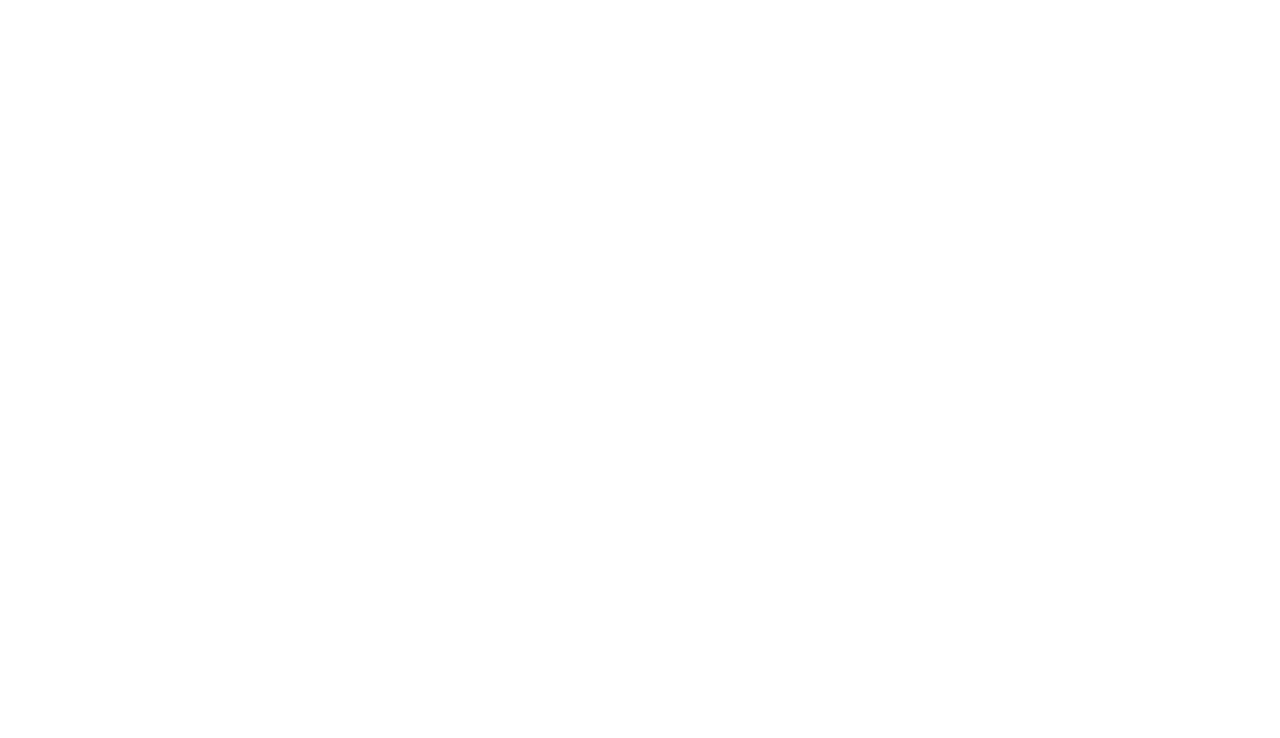
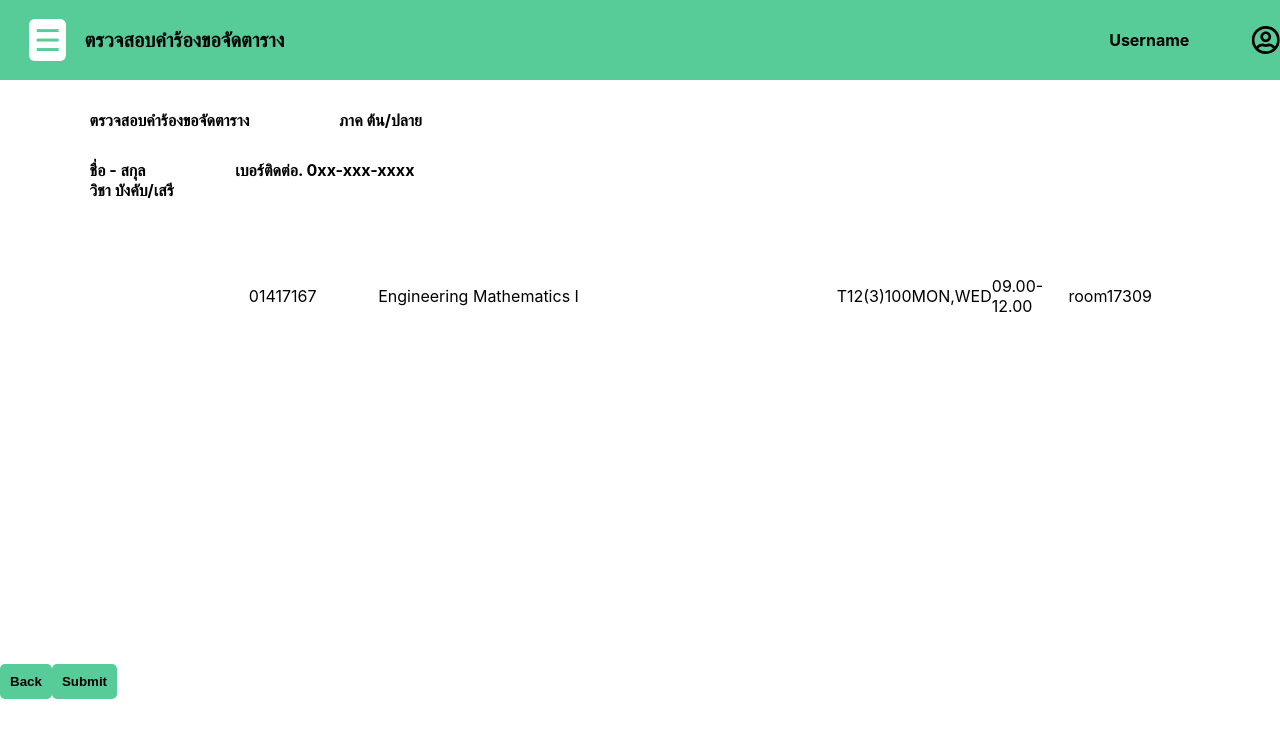
Before and after one commit to b6430300463/SE-Project, a React (Create React App) app: page /checkpage in a window 1280 px wide. Before the commit this address had no page. Shown: the top 738 px of the page. Built offline with nearby package versions, Linux system fonts and the light colour scheme.

Commit message:
latest update

```diff
--- a/src/App.js
+++ b/src/App.js
@@ -3,22 +3,24 @@
 import CheckPage from './Screen/Check';
 import Login from './Screen/Login';
 import Input from './Screen/Input';
-import {BrowserRouter,Routes,Route} from 'react-router-dom';
+import { BrowserRouter, Routes, Route } from 'react-router-dom';
 import CheckSubject from './Screen/checksubject';
-import requestsubject from './Screen/requestsubject';
+import Requestsubject from './Screen/requestsubject';
 import Users from './Screen/Users';
 import MainPage from './Screen/Mainpage';
 function App() {
   return (
     <BrowserRouter>
       <Routes>
-        <Route index element={<Users/>}/>
-        <Route path="input" element={<Input/>}/>
+        <Route index element={<CheckPage/>}/>
         <Route path="import" element={<Import/>} />
         <Route path="checksubject" element={<CheckSubject/>}/>
         <Route path="users" element={<Users/>}/>
         <Route path="mainpage" element={<MainPage/>}/>
         <Route path="login" element={<Login/>}/>
+        <Route path="input" element={<Input/>}/>
+        <Route path="request" element={<Requestsubject/>}/>
+        <Route path="checkpage" element={<CheckPage/>}/>
       </Routes>
     </BrowserRouter>
   );
--- a/src/Screen/Check.js
+++ b/src/Screen/Check.js
@@ -1,16 +1,27 @@
-import './Style/InputStyle.css'
-import './Style/DrawerStyle.css'
-import React, { useState, useEffect } from 'react';
+import './Style/checkStyle.css'
+import { FaSearch } from "react-icons/fa";
+import DataDB from './DB/database-check.json';
+import { FaRegUserCircle } from "react-icons/fa";
+import Swal from 'sweetalert2';
+import { IoArrowBackCircle } from "react-icons/io5";
 import { Link } from 'react-router-dom';
-import { FaRegUserCircle } from "react-icons/fa";
-import axios from 'axios';
+import { useNavigate } from 'react-router-dom';
+import { useState  } from 'react';
 
-
-const url = 'http://localhost:3307';
-
-const CheckSubject = () => {
+// npm  i sweetalert2 react-icon ด้วย
+const CheckPage = () => {
     const [isDrawerOpen, setIsDrawerOpen] = useState(false);
-    const [post, setPost] = useState(null);
+    const navigate = useNavigate();
+    const goBack = () => {
+        navigate(-1);
+    };
+    const submitAlert = () => {
+        Swal.fire({
+            title:"Added successfully!!",
+            icon:"success",
+            confirmButtonText:'Okay'
+        })
+    }
 
     const openNav = () => {
         setIsDrawerOpen(true);
@@ -20,72 +31,89 @@
         setIsDrawerOpen(false);
     };
 
-    useEffect(() => {
-        axios.get(`${url}/api/course`).then((response) => {
-        setPost(response.data);
-        console.log(response.data);
-            });
-        }, []);
-
-        if(!post) return null;
-
-
     return(
-        <div className='input-container'>
-            <div className='header-bar'>
+        <div className="check-container">
+            <div className="header-bar">
                 <div id="main">
                     <span id='span' onClick={openNav}>&#9776;</span>
                 </div>
                 <div id="mySidenav" className={`sidenav ${isDrawerOpen ? 'open' : ''}`}>
                     <a href="javascript:void(0)" class="closebtn" onClick={closeNav}>&times;</a>
+                    <Link to='/mainpage'>หน้าหลัก</Link>
                     <Link to='/import'>เพิ่มรายวิชา</Link>
-                    <Link to='/'>กรอกคำร้องขอเปิดรายวิชา</Link>
+                    <Link to='/input'>กรอกคำร้องขอเปิดรายวิชา</Link>
                     <Link to='/checksubject'>ตรวจสอบรายวิชา</Link>
                     <Link to='/login'>เข้าสู่ระบบ</Link>
+                    <Link to='/users'>จัดการการเข้าถึง</Link>
                 </div>
-
-                <label id="header-font">ตรวจสอบรายวิชา</label>
+                <label id="header-font">ตรวจสอบคำร้องขอจัดตาราง</label>
                 <label id="username"><strong>Username</strong></label>
                 <FaRegUserCircle id="user" size={30}/>
             </div>
-            {/* โค้ดheaderbar */}
-            <br></br>
-                <div className='lec'>
-                    <select name='term' id='select-term'>
-                        <option value='term1'>หลักสูตรประจำปี</option>
-                        <option value='term2'>2565</option>
-                        <option value='term2'>2566</option>
-                    </select>
+            <div className="under1-bar">
+                <label id="under1-font">ตรวจสอบคำร้องขอจัดตาราง</label>
+                <label id="under2-font">ภาค ต้น/ปลาย</label>
+            </div>
+            <div className="under3-bar">
+                <label id="under3-font">ชื่อ - สกุล </label>
+                <label id="under3-font">เบอร์ติดต่อ. 0xx-xxx-xxxx</label>
+            </div>
+            <div className="under4-bar">
+                <label id="under4-font">วิชา บังคับ/เสรี</label>
+            </div>
 
-                    <label className='checkbox-container'>ขอเปิดรายวิชาแล้ว
-                        <input  type='checkbox'/>
-                        <span className='checkbox-checkmark'></span>
-                    </label>
-                    <label className='checkbox-container'>ยังไม่ได้ขอเปิดรายวิชาแล้ว
-                        <input type='checkbox'/>
-                        <span className='checkbox-checkmark'></span>
-                    </label>
-                    </div>
-                    <br></br>
-                    <br></br>
-                    {
-                post.map( database => {
+            <div className='scrollv'>
+            {
+                DataDB.map( database => {
                     return(
-                        <div id="subject_box" key={database.order}>
-                            <div id='Subject_id'>
-                                {database.Subject_id}-{database.year}
+                        <div id="subject" key={database.id}>
+                            <div id='code'>
+                                {database.code}
                             </div>
-                            <div id='subject'>
-                                {database.subject}
+                            <div id='title'>
+                                {database.title}
                             </div>
-                            <div id='credit'>
-                                {database.credit}
+                            <div id='major'>
+                                {database.major}
+                            </div>
+                            <div id='people'>
+                                {database.people}
+                            </div>
+                            <div id='day'>
+                                {database.day}
+                            </div>
+                            <div id='time'>
+                                {database.time}
+                            </div>
+                            <div id='request'>
+                                {database.request}
                             </div>
                         </div>
                     )
                 })
             }
+            </div>
+            <div className='button-sb'>
+                <div className='Back'>
+                    <button type='submit' className="submit-btn" onClick={goBack}><strong>Back</strong></button>
+                    <button type='submit' className="submit-btn" onClick={submitAlert}><strong>Submit</strong></button>
+
+                </div>
+            </div>
+            {/* <div className='Submit'>
+                <button type='submit' className="submit-btn" onClick={submitAlert}><strong>Submit</strong></button>
+            </div>
+            <div className='Back'>
+                <button
+                    type='submit' className="submit-btn" onClick={backAlert}><strong>Back</strong>
+
+                </button>
+
+
+            </div> */}
+
+
         </div>
     );
 }
-export default CheckSubject
+export default CheckPage
--- a/src/Screen/Import.js
+++ b/src/Screen/Import.js
@@ -142,6 +142,7 @@
                     <Link to='/input'>กรอกคำร้องขอเปิดรายวิชา</Link>
                     <Link to='/checksubject'>ตรวจสอบรายวิชา</Link>
                     <Link to='/login'>เข้าสู่ระบบ</Link>
+                    <Link to='/users'>จัดการการเข้าถึง</Link>
                 </div>
                 <label id="header-font">เพิ่มรายวิชา</label>
                 <label id="username"><strong>Username</strong></label>
--- a/src/Screen/Input.js
+++ b/src/Screen/Input.js
@@ -1,8 +1,6 @@
 import './Style/InputStyle.css'
 import './Style/DrawerStyle.css'
 import { FaRegUserCircle } from "react-icons/fa";
-import { FaExclamationTriangle } from 'react-icons/fa';
-
 import React, { useState, useEffect } from 'react';
 import { Link } from 'react-router-dom';
 import Swal from 'sweetalert2';
@@ -68,6 +66,58 @@
     const closeNav = () => {
         setIsDrawerOpen(false);
     };
+    const submitAlertMyself = () => {
+        Swal.fire({
+            title: "วัน.. เวลา ... <br> คุณได้ทำการลงทะเบียนไปแล้ว <br> ในรายวิชา.... <br> กรุณาเลือกวันหรือเวลาอื่น",
+            icon: "error",
+            confirmButtonText: 'Okay',
+            showCancelButton: false,
+            // cancelButtonText: 'Cancel',
+            buttonsStyling: false,
+            customClass: {
+                confirmButton: 'btn-red'
+                // cancelButton: 'btn-blue'
+            }
+        }).then((result) => {
+            if (result.isConfirmed) {
+                // กระทำเมื่อคลิกปุ่ม "Submit"
+                // ตรวจสอบว่าผู้ใช้ได้คลิกปุ่ม "Submit" หรือไม่
+            }
+        });
+    }
+    const submitAlertFriend = () => {
+        Swal.fire({
+            title: "มีอาจารย์ท่านอื่นได้ทำการลงทะเบียนวันเวลาดังกล่าวแล้ว <br> คุณยังต้องการลงทะเบียนใน วัน เวลา ดังกล่าวหรือไม่",
+            icon: "warning",
+            confirmButtonText: 'Submit',
+            showCancelButton: true,
+            cancelButtonText: 'Cancel',
+            buttonsStyling: false,
+            customClass: {
+                confirmButton: 'btn-red',
+                cancelButton: 'btn-blue'
+            }
+        }).then((result) => {
+            if (result.isConfirmed) {
+                // กระทำเมื่อคลิกปุ่ม "Submit"
+                // ตรวจสอบว่าผู้ใช้ได้คลิกปุ่ม "Submit" หรือไม่
+            } else if (result.dismiss === Swal.DismissReason.cancel) {
+                // กระทำเมื่อคลิกปุ่ม "Cancel"
+                // ตรวจสอบว่าผู้ใช้ได้คลิกปุ่ม "Cancel" หรือไม่
+            }
+        });
+    }
+
+    //เงื่อไขการ Alert
+    // const HandleButtonClick = () => {
+    //     if (selectedSubjectName === '') {
+    //         submitAlert(); // แสดงแจ้งบอก ว่าทำการลงรายวิชาแล้ว
+    //     } else if (selectedSubjectName === '') {
+    //         submitAlertMyself(); // แสดง alert สำหรับกรณีที่รายวิชาถูลงซำ้(โดยตนเอง)
+    //     } else {
+    //         submitAlertFriend(); // แสดง alert สำหรับกรณีที่รายวิชาถูกลงเวลาซำ้กับอาจารย์ท่านอื่น
+    //     }
+    // }
     // ==========================Lecture=======================
     const addlecture = () => {
         const add = [...LectureInput, []]
@@ -508,10 +558,12 @@
                 </div>
                 <div id="mySidenav" className={`sidenav ${isDrawerOpen ? 'open' : ''}`}>
                     <a href="javascript:void(0)" class="closebtn" onClick={closeNav}>&times;</a>
+                    <Link to='/mainpage'>หน้าหลัก</Link>
                     <Link to='/import'>เพิ่มรายวิชา</Link>
-                    <Link to='/'>กรอกคำร้องขอเปิดรายวิชา</Link>
+                    <Link to='/input'>กรอกคำร้องขอเปิดรายวิชา</Link>
                     <Link to='/checksubject'>ตรวจสอบรายวิชา</Link>
                     <Link to='/login'>เข้าสู่ระบบ</Link>
+                    <Link to='/users'>จัดการการเข้าถึง</Link>
                 </div>
                 <label id="header-font">กรอกคำร้องขอเปิดรายวิชา</label>
                 <label id="username"><strong>Username</strong></label>
@@ -935,7 +987,7 @@
             </div>
 
             <div className='sub-box'>
-                <button type='submit' className='submit-btn' id='submit-input' onClick={HandleButtonClick}><strong>Submit</strong></button>
+                <button type='submit' className='submit-btn' id='submit-input' onClick={submitAlert}><strong>Submit</strong></button>
             </div>
         </div>
     );
--- a/src/Screen/Mainpage.js
+++ b/src/Screen/Mainpage.js
@@ -29,11 +29,12 @@
                 </div>
                 <div id="mySidenav" className={`sidenav ${isDrawerOpen ? 'open' : ''}`}>
                     <a href="javascript:void(0)" class="closebtn" onClick={closeNav}>&times;</a>
-                    <Link to='/login'>หน้าหลัก</Link>
+                    <Link to='/mainpage'>หน้าหลัก</Link>
                     <Link to='/import'>เพิ่มรายวิชา</Link>
-                    <Link to='/'>กรอกคำร้องขอเปิดรายวิชา</Link>
+                    <Link to='/input'>กรอกคำร้องขอเปิดรายวิชา</Link>
                     <Link to='/checksubject'>ตรวจสอบรายวิชา</Link>
                     <Link to='/login'>เข้าสู่ระบบ</Link>
+                    <Link to='/users'>จัดการการเข้าถึง</Link>
                 </div>
                 <label id="header-font">หน้าหลัก</label>
                 <label id="username"><strong>Username</strong></label>
--- a/src/Screen/Users.js
+++ b/src/Screen/Users.js
@@ -132,11 +132,11 @@
                 <div id="mySidenav" className={`sidenav ${isDrawerOpen ? 'open' : ''}`}>
                     <a href="javascript:void(0)" class="closebtn" onClick={closeNav}>&times;</a>
                     <Link to='/mainpage'>หน้าหลัก</Link>
-                    <Link to='/users'>จัดการการเข้าถึง</Link>
                     <Link to='/import'>เพิ่มรายวิชา</Link>
-                    <Link to='/'>กรอกคำร้องขอเปิดรายวิชา</Link>
+                    <Link to='/input'>กรอกคำร้องขอเปิดรายวิชา</Link>
                     <Link to='/checksubject'>ตรวจสอบรายวิชา</Link>
                     <Link to='/login'>เข้าสู่ระบบ</Link>
+                    <Link to='/users'>จัดการการเข้าถึง</Link>
                 </div>
                 <label id="header-font">จัดการการเข้าถึง</label>
                 <label id="username"><strong>Username</strong></label>
--- a/src/Screen/checksubject.js
+++ b/src/Screen/checksubject.js
@@ -6,12 +6,13 @@
 import { FaRegUserCircle } from "react-icons/fa";
 import axios from 'axios';
 
-
 const url = 'http://localhost:3307';
 
 const CheckSubject = () => {
     const [isDrawerOpen, setIsDrawerOpen] = useState(false);
     const [post, setPost] = useState(null);
+    const [selectedYear, setSelectedYear] = useState('');
+    const [selectedData, setSelectedData] = useState([]);
 
     const openNav = () => {
         setIsDrawerOpen(true);
@@ -28,10 +29,28 @@
         });
     }, []);
 
-        if(!post) return null;
+    useEffect(() => {
+        if (selectedYear === 'ALL') {
+            axios.get(`${url}/api/course`).then((response) => {
+                setSelectedData(response.data);
+                console.log(response.data);
+            });
+        } else if (selectedYear === '2560') {
+            axios.get(`${url}/api/year60`).then((response) => {
+                setSelectedData(response.data);
+                console.log(response.data);
+            });
+        } else if (selectedYear === '2565') {
+            axios.get(`${url}/api/year65`).then((response) => {
+                setSelectedData(response.data);
+                console.log(response.data);
+            });
+        }
+    }, [selectedYear]);
 
+    if (!post) return null;
 
-    return(
+    return (
         <div className='input-container'>
             <div className='header-bar'>
                 <div id="main">
@@ -39,52 +58,53 @@
                 </div>
                 <div id="mySidenav" className={`sidenav ${isDrawerOpen ? 'open' : ''}`}>
                     <a href="javascript:void(0)" class="closebtn" onClick={closeNav}>&times;</a>
+                    <Link to='/mainpage'>หน้าหลัก</Link>
                     <Link to='/import'>เพิ่มรายวิชา</Link>
-                    <Link to='/'>กรอกคำร้องขอเปิดรายวิชา</Link>
+                    <Link to='/input'>กรอกคำร้องขอเปิดรายวิชา</Link>
                     <Link to='/checksubject'>ตรวจสอบรายวิชา</Link>
                     <Link to='/login'>เข้าสู่ระบบ</Link>
+                    <Link to='/users'>จัดการการเข้าถึง</Link>
                 </div>
 
                 <label id="header-font">ตรวจสอบรายวิชา</label>
                 <label id="username"><strong>Username</strong></label>
-                <FaRegUserCircle id="user" size={30}/>
+                <FaRegUserCircle id="user" size={30} />
             </div>
             {/* โค้ดheaderbar */}
             <br></br>
             <div className='lec'>
-                    <select name='term' id='select-term'>
-                        <option value='term1'>หลักสูตรประจำปี</option>
-                        <option value='term2'>2565</option>
-                        <option value='term2'>2566</option>
+                <select name='term' id='select-term' onChange={(e) => setSelectedYear(e.target.value)}>
+                    <option value='term1'>None</option>
+                    <option value='ALL'>ทุกหลักสูตร</option>
+                    <option value='2560'>2560</option>
+                    <option value='2565'>2565</option>
                 </select>
 
+
                 <label className='checkbox-container'>ขอเปิดรายวิชาแล้ว
-                        <input  type='checkbox'/>
+                    <input type='checkbox' />
                     <span className='checkbox-checkmark'></span>
                 </label>
                 <label className='checkbox-container'>ยังไม่ได้ขอเปิดรายวิชาแล้ว
-                        <input type='checkbox'/>
+                    <input type='checkbox' />
                     <span className='checkbox-checkmark'></span>
                 </label>
             </div>
+            {selectedYear !== 'term1' && (
                 <div className="scrollv">
-                {
-                    post.map((data, index) => (
+                    {selectedData.map((data, index) => (
                         <div id='subject' key={index}>
-                            {/* <th scope = "row">{index}</th> */}
                             <div id='code'>{data.subject_id}</div>
                             <div id='title'>{data.subject}</div>
                             <div id='credit'>
-                                <div id='credit-box'>
-                                    {data.credit}
+                                <div id='credit-box'>{data.credit}</div>
                             </div>
                         </div>
+                    ))}
+                </div>
+            )}
 
-                        </div>
-                    ))
-                }
-            </div>
         </div>
     );
 }
-export default CheckSubject
+export default CheckSubject;
--- a/src/Screen/requestsubject.js
+++ b/src/Screen/requestsubject.js
@@ -21,10 +21,12 @@
                 </div>
                 <div id="mySidenav" className={`sidenav ${isDrawerOpen ? 'open' : ''}`}>
                     <a href="javascript:void(0)" class="closebtn" onClick={closeNav}>&times;</a>
+                    <Link to='/mainpage'>หน้าหลัก</Link>
                     <Link to='/import'>เพิ่มรายวิชา</Link>
-                    <Link to='/'>กรอกคำร้องขอเปิดรายวิชา</Link>
+                    <Link to='/input'>กรอกคำร้องขอเปิดรายวิชา</Link>
                     <Link to='/checksubject'>ตรวจสอบรายวิชา</Link>
                     <Link to='/login'>เข้าสู่ระบบ</Link>
+                    <Link to='/users'>จัดการการเข้าถึง</Link>
                 </div>
 
                 <label id="header-font">คำร้องขอรายวิชา</label>
```
Also changed, not shown: 1 other file (tests, documents, lock files or other folders). Lines whose indentation alone changed are shown as unchanged.
